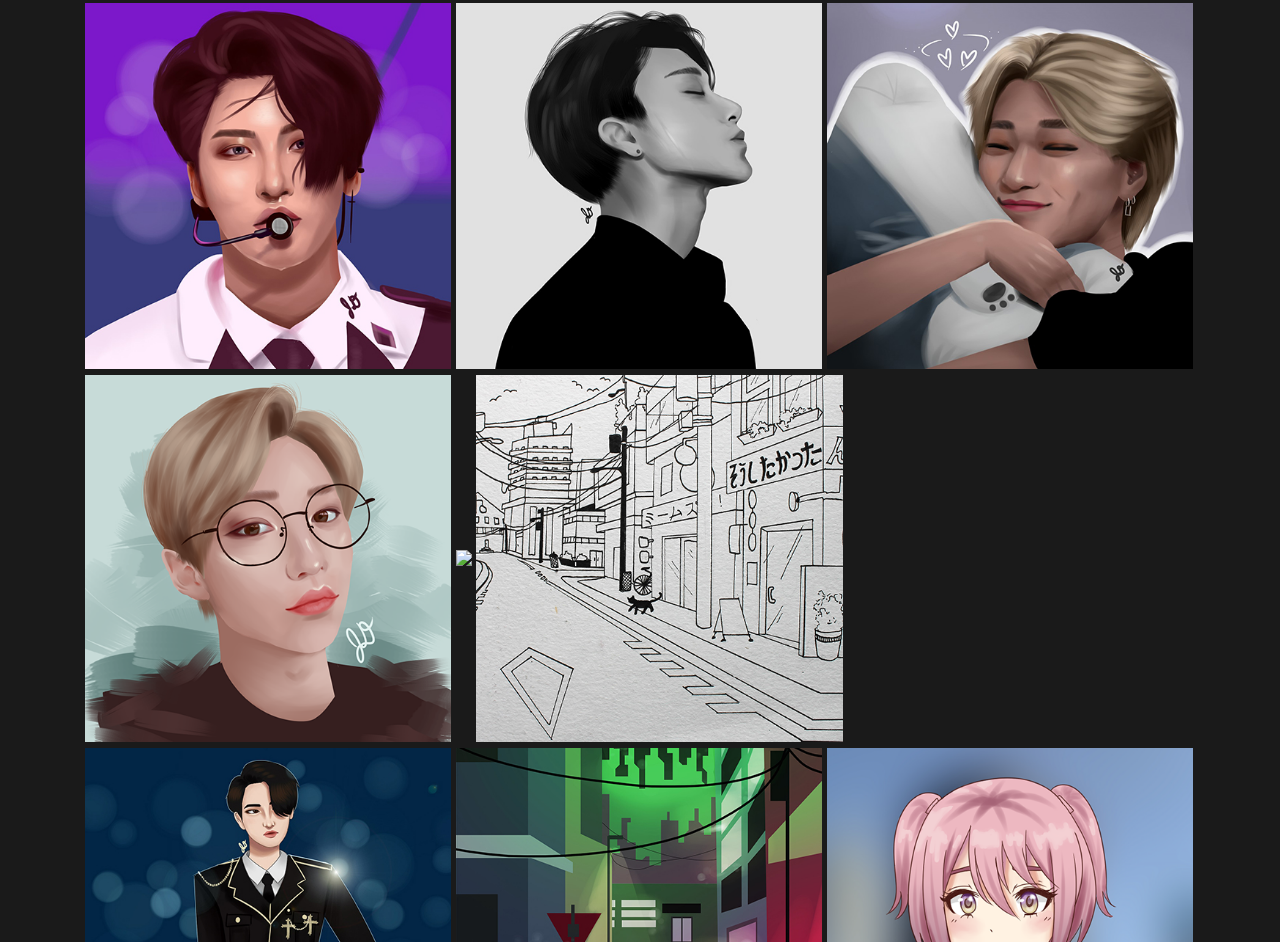
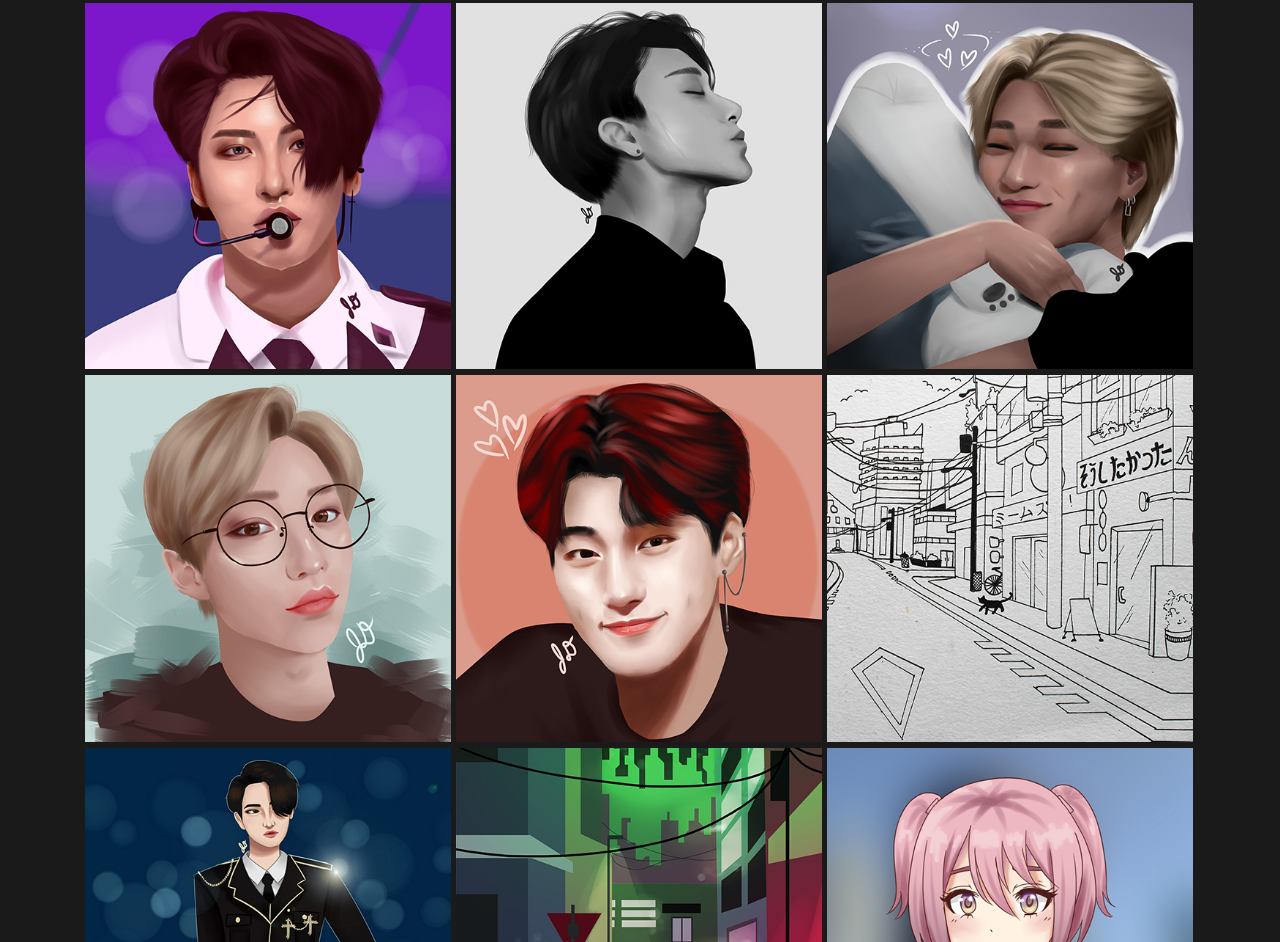
Before and after one commit to jasminedraycott/jasminedraycott.github.io, a plain HTML site: page art.html in a window 1280 px wide. Shown: the part 512-1454 px from the top of the page. Drawn offline with nearby package versions, Linux system fonts and the light colour scheme.

Commit message:
Update art.html

```diff
--- a/art.html
+++ b/art.html
@@ -71,7 +71,7 @@
         <img src="images/cutiesan.jpg" id="img06" class="gallery-img myHover" data-toggle="modal" data-target="#exampleModal" onclick="setImage(this.id)">
         <div class="extra-space"></div>
         <img src="images/felix-selca.png" id="img01" class="gallery-img myHover" data-toggle="modal" data-target="#exampleModal" onclick="setImage(this.id)">
-         <img src="images/san_cutie.png" id="img05" class="gallery-img myHover" data-toggle="modal" data-target="#exampleModal" onclick="setImage(this.id)">
+         <img src="images/san_cutie.jpg" id="img05" class="gallery-img myHover" data-toggle="modal" data-target="#exampleModal" onclick="setImage(this.id)">
         <img src="images/street%20crop.jpg" id="img04" class="gallery-img myHover" data-toggle="modal" data-target="#exampleModal" onclick="setImage(this.id)">
         <div class="extra-space"></div>
         <img src="images/hwa.jpg" id="img07" class="gallery-img myHover" data-toggle="modal" data-target="#exampleModal" onclick="setImage(this.id)">
```
